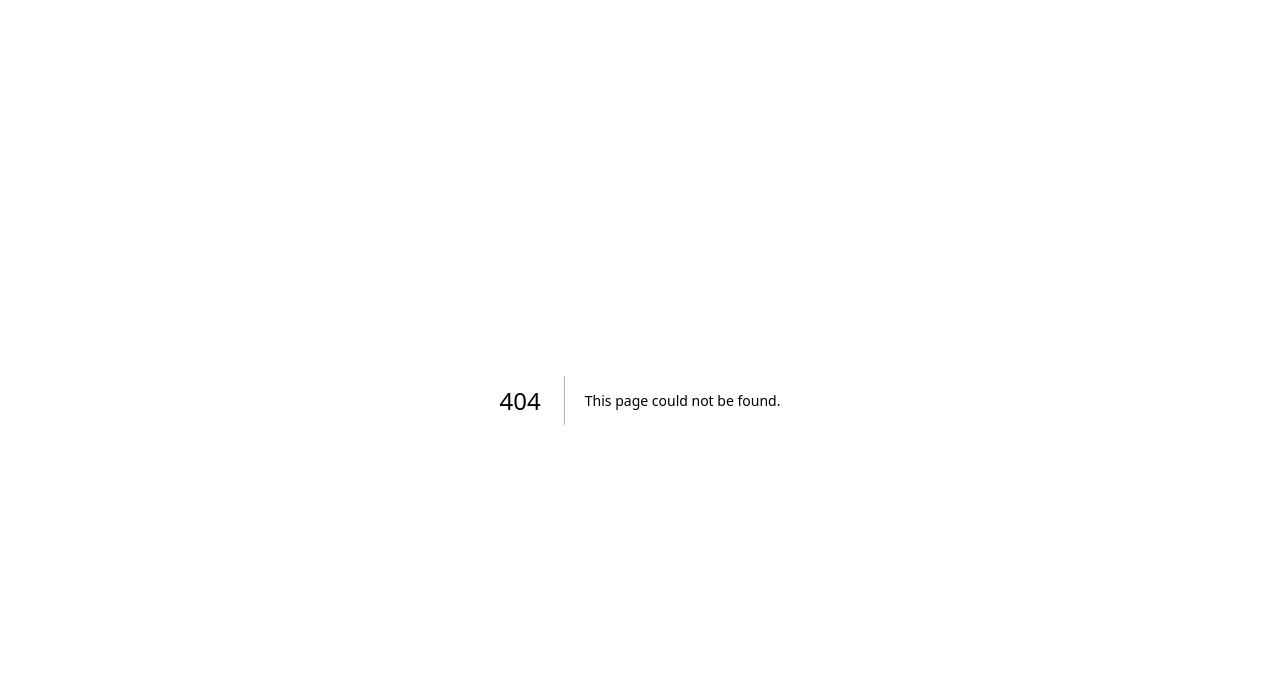
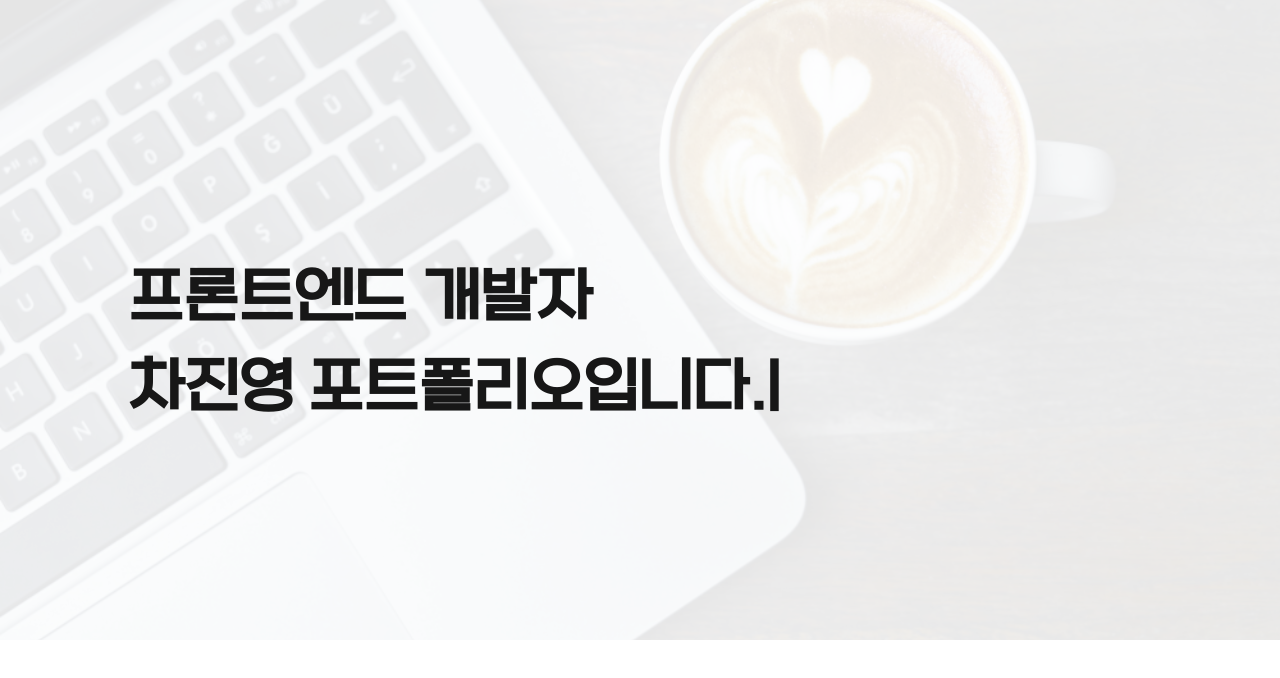
Before and after one commit to realzeroCha/CJY_Portfolio_nextJS, a Next.js app: page /pages/overview in a window 1280 px wide. Before the commit this address had no page. Shown: the top 678 px of the page. Built offline with nearby package versions, Linux system fonts and the light colour scheme.

Commit message:
CSR hook 적용 (overView 타이핑 이벤트, Header 스크롤 이벤트)

```diff
--- /dev/null
+++ b/src/app/client/ClickEventHeader.tsx
@@ -0,0 +1,33 @@
+"use client";
+
+import { useEffect } from "react";
+
+export const ClickEventHeader = () => {
+  useEffect(() => {
+    const scrollTo = (id: string) => {
+      const element = document.getElementById(id);
+      if (element) element.scrollIntoView({ behavior: "smooth" });
+    };
+
+    const topBtn = document.getElementById("topBtn");
+    topBtn?.addEventListener("click", () => scrollTo("top"));
+
+    const aboutBtn = document.getElementById("aboutBtn");
+    aboutBtn?.addEventListener("click", () => scrollTo("about"));
+
+    const skillsBtn = document.getElementById("skillsBtn");
+    skillsBtn?.addEventListener("click", () => scrollTo("skills"));
+
+    const careerBtn = document.getElementById("careerBtn");
+    careerBtn?.addEventListener("click", () => scrollTo("career"));
+
+    return () => {
+      topBtn?.removeEventListener("click", () => scrollTo("overview"));
+      aboutBtn?.removeEventListener("click", () => scrollTo("about"));
+      skillsBtn?.removeEventListener("click", () => scrollTo("skills"));
+      careerBtn?.removeEventListener("click", () => scrollTo("career"));
+    };
+  }, []);
+
+  return null;
+};
--- /dev/null
+++ b/src/app/components/Header.tsx
@@ -0,0 +1,26 @@
+import { sectionList } from "@/app/util/data/headerData";
+import tw from "tailwind-styled-components";
+
+const HeaderContainer = tw.header`sticky top-0 w-full bg-black z-10`;
+const HeaderWrap = tw.div`w-[80vw] mx-auto py-4 flex items-center justify-between sm:py-5`;
+const HeaderTitle = tw.button`cursor-pointer font-semibold text-gray-150 text-[1rem] font-SB_Aggro_M hover:text-[#228b22] sm:text-[1.25rem]`;
+const HeaderItemWrap = tw.div`flex gap-4 sm:gap-8`;
+const HeaderContent = tw.button`cursor-pointer font-semibold text-gray-150 font-SB_Aggro_L hover:text-[#228b22] text-[0.75rem] sm:text-[1rem]`;
+
+const Header = () => {
+  return (
+    <HeaderContainer>
+      <HeaderWrap>
+        <HeaderTitle id={`topBtn`}>CJY</HeaderTitle>
+        <HeaderItemWrap>
+          {sectionList.map((item) => (
+            <HeaderContent id={`${item.toLowerCase()}Btn`} key={item}>
+              {item}
+            </HeaderContent>
+          ))}
+        </HeaderItemWrap>
+      </HeaderWrap>
+    </HeaderContainer>
+  );
+};
+export default Header;
--- /dev/null
+++ b/src/app/components/OverviewTitle.tsx
@@ -0,0 +1,24 @@
+"use client";
+
+import tw from "tailwind-styled-components";
+import { useTypingEffect } from "../hooks/useTypingEffect";
+
+const Title = tw.h1`text-[1.5rem] font-bold font-SB_Aggro_L sm:text-[2.75rem] lg:text-[3.75rem] relative translate-y-[40%]`;
+const Cursor = tw.span`inline-block w-[1ch] blinking`;
+
+interface OverviewTitleProps {
+  text: string;
+  speed?: number;
+}
+
+const OverviewTitle = ({ text, speed = 120 }: OverviewTitleProps) => {
+  const { displayText } = useTypingEffect(text, speed);
+
+  return (
+    <Title>
+      {displayText}
+      <Cursor>|</Cursor>
+    </Title>
+  );
+};
+export default OverviewTitle;
--- a/src/app/globals.css
+++ b/src/app/globals.css
@@ -41,7 +41,6 @@ a {
   }
 }
 
-main,
 section {
   position: relative;
   padding: 6% 10%;
@@ -56,6 +55,8 @@ section {
     padding: 3rem 10%;
   }
 }
+
+/* fonts */
 
 @font-face {
   font-family: "SB_Aggro_B";
@@ -75,6 +76,21 @@ section {
   font-style: normal;
 }
 
+/* animation */
+@keyframes blink {
+  0%,
+  100% {
+    opacity: 1;
+  }
+  50% {
+    opacity: 0;
+  }
+}
+
+.blinking {
+  animation: blink 1s step-start infinite;
+}
+
 @tailwind base;
 @tailwind components;
 @tailwind utilities;
--- /dev/null
+++ b/src/app/hooks/useScrollEvent.ts
@@ -0,0 +1,10 @@
+"use client";
+
+export const useScrollEvent = () => {
+  return (id: string) => {
+    const element = document.getElementById(id);
+    if (element) {
+      element.scrollIntoView({ behavior: "smooth" });
+    }
+  };
+};
--- /dev/null
+++ b/src/app/hooks/useTypingEffect.ts
@@ -0,0 +1,30 @@
+"use client";
+
+import { useEffect, useState } from "react";
+
+export const useTypingEffect = (text: string, speed: number) => {
+  const [displayText, setDisplayText] = useState(text);
+
+  useEffect(() => {
+    if (typeof window === "undefined") return;
+
+    let index = 0;
+
+    const tick = () => {
+      if (index <= text.length) {
+        const next = text.slice(0, index);
+        setDisplayText(next);
+        index += 1;
+      } else {
+        clearInterval(interval);
+      }
+    };
+
+    const interval = setInterval(tick, speed);
+    tick();
+
+    return () => clearInterval(interval);
+  }, [text, speed]);
+
+  return { displayText };
+};
--- a/src/app/pages/Header.tsx
+++ /dev/null
@@ -1,27 +0,0 @@
-import tw from "tailwind-styled-components";
-
-const HeaderContainer = tw.header`sticky top-0 w-full bg-black z-10`;
-const HeaderWrap = tw.div`w-[80vw] mx-auto py-4 flex items-center justify-between sm:py-5`;
-const HeaderTitle = tw.a`cursor-pointer font-semibold text-gray-150 text-[1rem] font-SB_Aggro_M hover:text-[#228b22] sm:text-[1.25rem]`;
-const HeaderNav = tw.nav`flex gap-4 sm:gap-8`;
-const HeaderContent = tw.a`cursor-pointer font-semibold text-gray-150 font-SB_Aggro_L hover:text-[#228b22] text-[0.75rem] sm:text-[1rem]`;
-
-const Header = () => {
-  const sectionList = ["ABOUT", "SKILLS", "CAREER"];
-
-  return (
-    <HeaderContainer>
-      <HeaderWrap>
-        <HeaderTitle href={`#top`}>CJY</HeaderTitle>
-        <HeaderNav>
-          {sectionList.map((item, index) => (
-            <HeaderContent key={index} href={`#${item.toLowerCase()}`}>
-              {item}
-            </HeaderContent>
-          ))}
-        </HeaderNav>
-      </HeaderWrap>
-    </HeaderContainer>
-  );
-};
-export default Header;
--- a/src/app/pages/MainPage.tsx
+++ b/src/app/pages/MainPage.tsx
@@ -1,22 +1,23 @@
 import tw from "tailwind-styled-components";
+import Header from "../components/Header";
 import About from "./About";
+import Footer from "./Footer";
+import SideButton from "./SideButton";
 import Career from "./career/Career";
-import Footer from "./Footer";
-import Header from "./Header";
-import Overview from "./Overview";
+import Overview from "./overview/page";
 import Skills from "./skills/Skills";
-import SideButton from "./SideButton";
+import { ClickEventHeader } from "../client/ClickEventHeader";
 
 export const SectionTitle = tw.h1`w-full text-[1.5rem] font-bold text-white py-2 border-b-[2px] border-white font-SB_Aggro_B sm:text-[2.5rem] sm:py-4]`;
 export const RowWrap = tw.div`flex items-center gap-2`;
 const MainContainer = tw.div`relative h-[100dvh] overflow-y-auto scroll-smooth`;
-const Top = tw.div``;
 
 const MainPage = () => {
   return (
     <MainContainer>
-      <Top id="top" />
+      <div id="top" />
       <Header />
+      <ClickEventHeader />
       <Overview />
       <About />
       <Skills />
--- a/src/app/pages/Overview.tsx
+++ /dev/null
@@ -1,16 +0,0 @@
-import tw from "tailwind-styled-components";
-
-const title = "프론트엔드 개발자\n차진영 포트폴리오입니다.";
-
-const OverviewWrap = tw.main`flex py-[40%] whitespace-pre-line before:content-[''] before:absolute before:top-0 before:left-0 before:w-full before:h-full before:bg-[url('/images/overview_background.jpg')] before:bg-no-repeat before:bg-center before:bg-cover before:opacity-10 sm:py-[20%]`;
-const OverviewTitle = tw.h1`text-[1.5rem] font-bold font-SB_Aggro_L sm:text-[2.75rem] lg:text-[3.75rem]`;
-
-const Overview = () => {
-  return (
-    <OverviewWrap>
-      <OverviewTitle>{title}</OverviewTitle>
-    </OverviewWrap>
-  );
-};
-
-export default Overview;
--- /dev/null
+++ b/src/app/pages/overview/page.tsx
@@ -0,0 +1,16 @@
+import OverviewTitle from "@/app/components/OverviewTitle";
+import tw from "tailwind-styled-components";
+
+const title = "프론트엔드 개발자\n차진영 포트폴리오입니다.";
+
+const OverviewWrap = tw.main`relative flex h-[50vh] px-[10%] whitespace-pre-line before:content-[''] before:absolute before:top-0 before:left-0 before:w-full before:h-full before:bg-[url('/images/overview_background.jpg')] before:bg-no-repeat before:bg-center before:bg-cover before:opacity-10 sm:h-[80vh]`;
+
+const Overview = () => {
+  return (
+    <OverviewWrap id="overview">
+      <OverviewTitle text={title} />
+    </OverviewWrap>
+  );
+};
+
+export default Overview;
--- /dev/null
+++ b/src/app/util/data/headerData.tsx
@@ -0,0 +1 @@
+export const sectionList = ["ABOUT", "SKILLS", "CAREER"];
```
